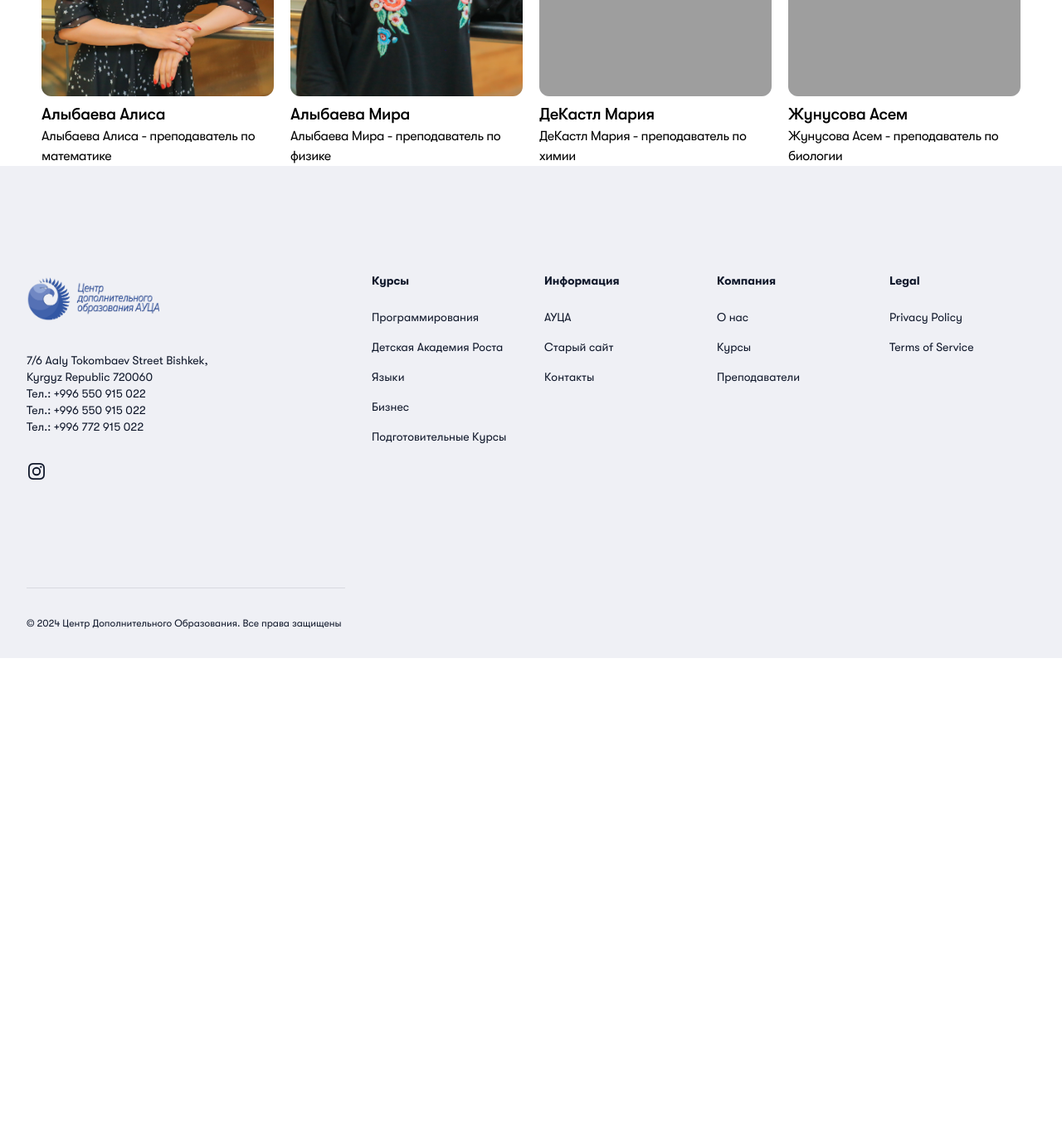
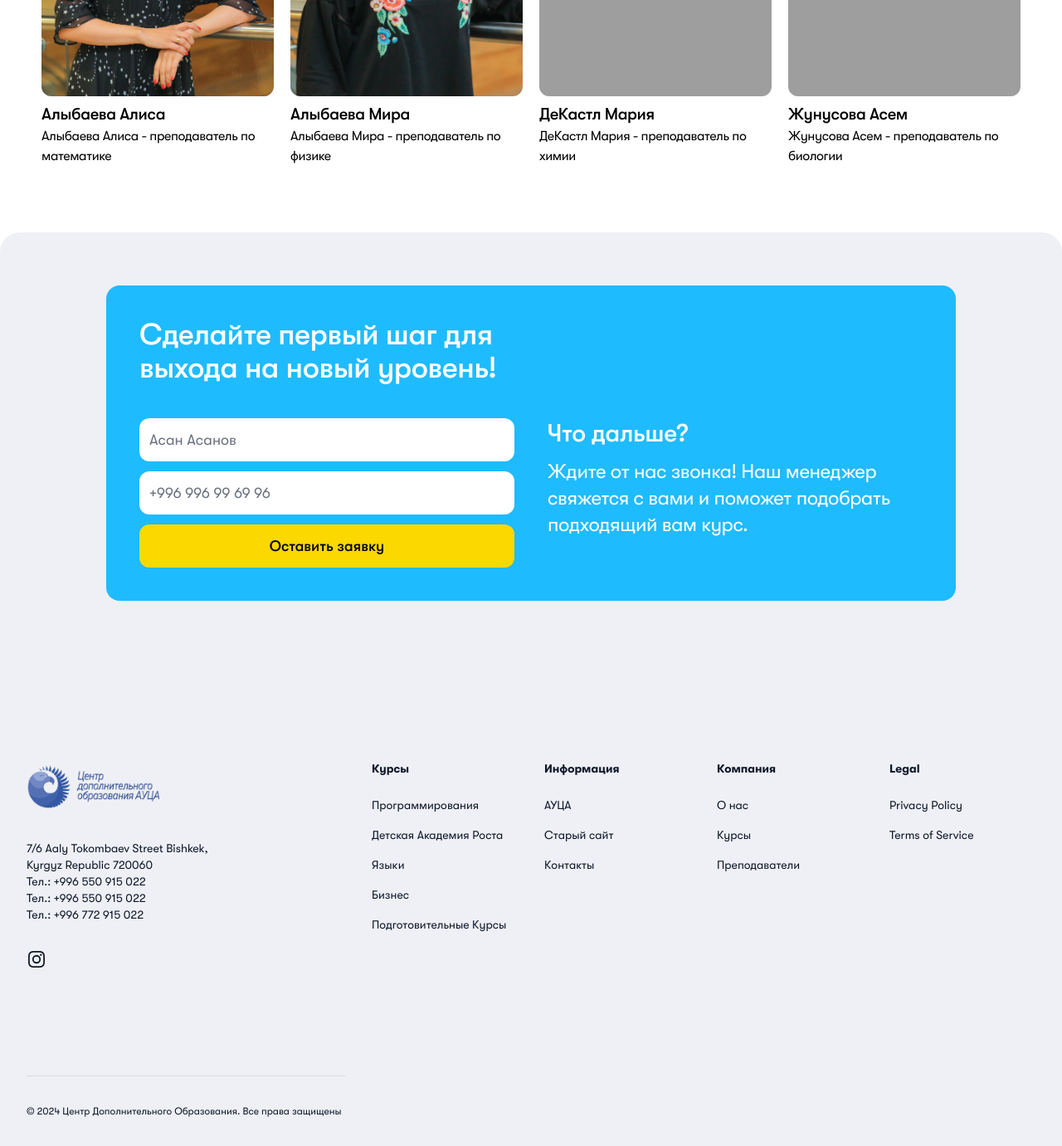
Before and after one commit to Barnacle322/cec, a Flask app: page / in a window 1280 px wide. Shown: the part 3525-4906 px from the top of the page at 83% size. Before the commit the page ends 4318 px from the top, so only its background shows below. Run offline with Flask 3, Linux system fonts and the light colour scheme; data comes from the database, SQL or seed files in the repository; grey boxes are pictures that could not be loaded.

Commit message:
💄 Added a CTA to homepage

```diff
--- a/src/project/static/css/main.css
+++ b/src/project/static/css/main.css
@@ -848,6 +848,9 @@ select {
 .mr-3 {
   margin-right: 0.75rem;
 }
+.mt-64 {
+  margin-top: 16rem;
+}
 .block {
   display: block;
 }
@@ -928,6 +931,9 @@ select {
 }
 .h-\[225px\] {
   height: 225px;
+}
+.h-\[400px\] {
+  height: 400px;
 }
 .w-10 {
   width: 2.5rem;
@@ -1129,6 +1135,11 @@ select {
   margin-top: calc(2rem * calc(1 - var(--tw-space-y-reverse)));
   margin-bottom: calc(2rem * var(--tw-space-y-reverse));
 }
+.space-y-5 > :not([hidden]) ~ :not([hidden]) {
+  --tw-space-y-reverse: 0;
+  margin-top: calc(1.25rem * calc(1 - var(--tw-space-y-reverse)));
+  margin-bottom: calc(1.25rem * var(--tw-space-y-reverse));
+}
 .divide-y > :not([hidden]) ~ :not([hidden]) {
   --tw-divide-y-reverse: 0;
   border-top-width: calc(1px * calc(1 - var(--tw-divide-y-reverse)));
@@ -1277,6 +1288,10 @@ select {
   --tw-bg-opacity: 1;
   background-color: rgb(31 48 88 / var(--tw-bg-opacity));
 }
+.bg-\[\#fad800\] {
+  --tw-bg-opacity: 1;
+  background-color: rgb(250 216 0 / var(--tw-bg-opacity));
+}
 .bg-\[url\(https\:\/\/cdn-user30887\.skyeng\.ru\/uploads\/main-pic-62d745eb5f651187871720-1-63174e002efe7489718791\.webp\)\] {
   background-image: url(https://cdn-user30887.skyeng.ru/uploads/main-pic-62d745eb5f651187871720-1-63174e002efe7489718791.webp);
 }
@@ -1318,6 +1333,12 @@ select {
 .p-9 {
   padding: 2.25rem;
 }
+.p-10 {
+  padding: 2.5rem;
+}
+.p-12 {
+  padding: 3rem;
+}
 .px-2 {
   padding-left: 0.5rem;
   padding-right: 0.5rem;
@@ -1369,6 +1390,14 @@ select {
 .py-8 {
   padding-top: 2rem;
   padding-bottom: 2rem;
+}
+.py-16 {
+  padding-top: 4rem;
+  padding-bottom: 4rem;
+}
+.py-3 {
+  padding-top: 0.75rem;
+  padding-bottom: 0.75rem;
 }
 .pb-1 {
   padding-bottom: 0.25rem;
@@ -1627,6 +1656,15 @@ body {
   background-color: rgb(241 245 249 / var(--tw-bg-opacity));
 }
 
+.hover\:bg-\[ffe22e\]:hover {
+  background-color: ffe22e;
+}
+
+.hover\:bg-\[\#ffe22e\]:hover {
+  --tw-bg-opacity: 1;
+  background-color: rgb(255 226 46 / var(--tw-bg-opacity));
+}
+
 .hover\:text-blue-500:hover {
   --tw-text-opacity: 1;
   color: rgb(59 130 246 / var(--tw-text-opacity));
@@ -1739,6 +1777,10 @@ body {
     flex-direction: row;
   }
 
+  .sm\:flex-col {
+    flex-direction: column;
+  }
+
   .sm\:justify-between {
     justify-content: space-between;
   }
--- a/src/project/templates/index.html
+++ b/src/project/templates/index.html
@@ -204,5 +204,37 @@ endblock %} {% block content %}
             {% endfor %}
         </div>
     </section>
+    <section class="mt-20 flex w-full flex-col items-center justify-center rounded-t-3xl bg-[#eff0f5] px-6 py-16">
+        <div class="flex w-full max-w-5xl flex-col gap-10 rounded-2xl bg-[#1fbbff] p-10">
+            <h2 class="text-4xl font-medium text-white sm:w-1/2">Сделайте первый шаг для выхода на новый уровень!</h2>
+            <div class="flex flex-col gap-10 sm:flex-row">
+                <form class="flex w-full flex-col gap-3 sm:w-1/2" action="">
+                    <input
+                        class="rounded-xl border-0 py-3 text-lg"
+                        type="text"
+                        autocomplete="name"
+                        placeholder="Асан Асанов"
+                        required
+                    />
+                    <input
+                        class="rounded-xl border-0 py-3 text-lg"
+                        type="tel"
+                        autocomplete="tel-national"
+                        placeholder="+996 996 99 69 96"
+                        required
+                    />
+                    <button class="rounded-xl bg-[#fad800] py-3 text-lg font-medium hover:bg-[#ffe22e]" type="submit">
+                        Оставить заявку
+                    </button>
+                </form>
+                <div class="flex w-full flex-col gap-3 text-white sm:w-1/2">
+                    <h3 class="text-3xl font-medium">Что дальше?</h3>
+                    <p class="text-2xl">
+                        Ждите от нас звонка! Наш менеджер свяжется с вами и поможет подобрать подходящий вам курс.
+                    </p>
+                </div>
+            </div>
+        </div>
+    </section>
 </main>
 {% endblock %}
```
